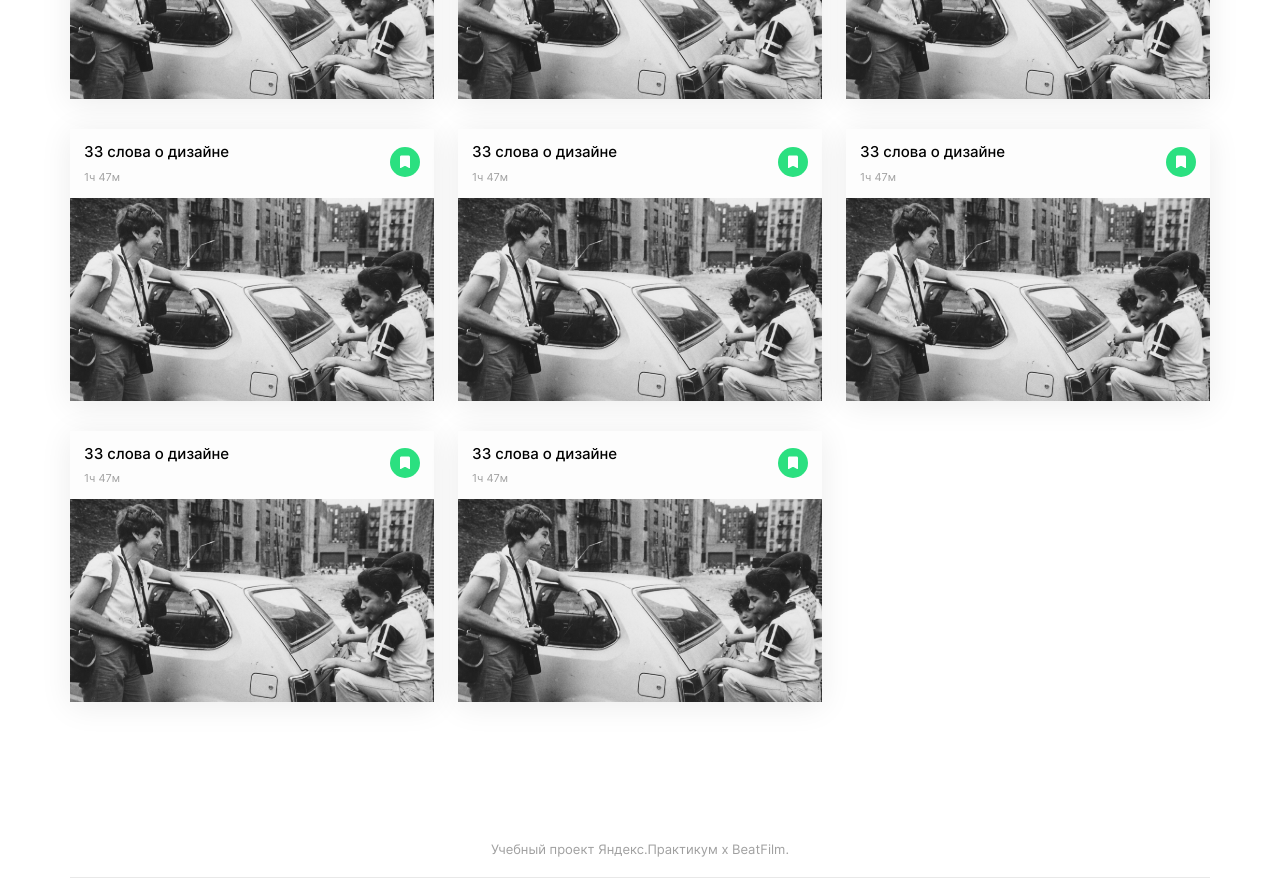
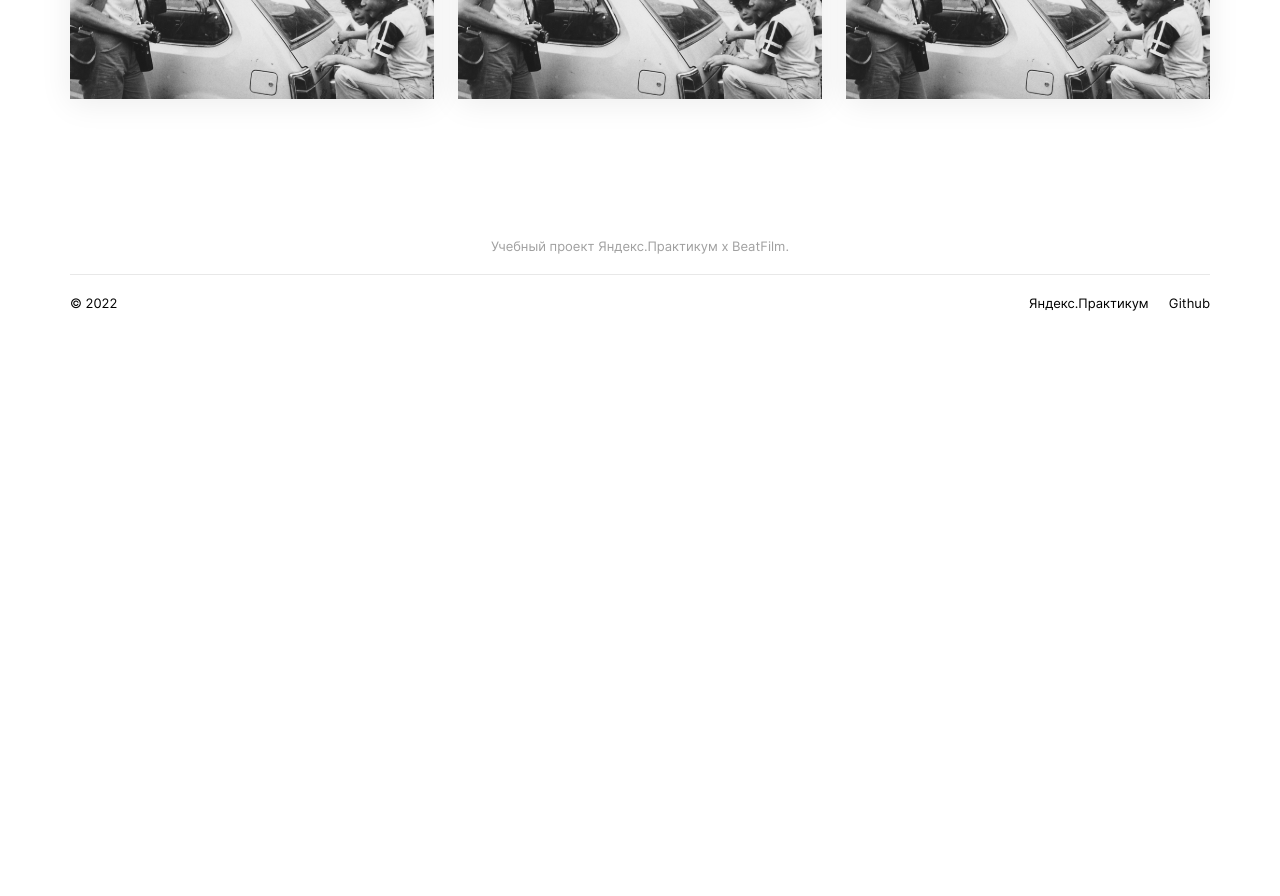
Before and after one commit to Lizaakishina/movies-explorer-frontend, a React (Create React App) app: page /saved-movies in a window 1280 px wide. Shown: the part 560-1456 px from the top of the page. After the commit the page ends 891 px from the top, so only its background shows below. Built offline with nearby package versions, Linux system fonts and the light colour scheme.

Commit message:
fix: кол-во отображаемых карточек в movies и savedMovies

```diff
--- a/src/components/MoviesList/MoviesList.jsx
+++ b/src/components/MoviesList/MoviesList.jsx
@@ -8,11 +8,11 @@ const MoviesList = ({type}) => {
         <li><MovieCard/></li>
         <li><MovieCard/></li>
         <li><MovieCard/></li>
-        <li><MovieCard/></li>
-        <li><MovieCard/></li>
-        <li><MovieCard/></li>
-        <li><MovieCard/></li>
-        <li><MovieCard/></li>
+        {type==="movies" && <li><MovieCard/></li>}
+        {type==="movies" && <li><MovieCard/></li>}
+        {type==="movies" && <li><MovieCard/></li>}
+        {type==="movies" && <li><MovieCard/></li>}
+        {type==="movies" && <li><MovieCard/></li>}
       </ul>
       {type==="movies" && <button type="button" className="button moviesList__button">Ещё</button>}
     </section>
```
